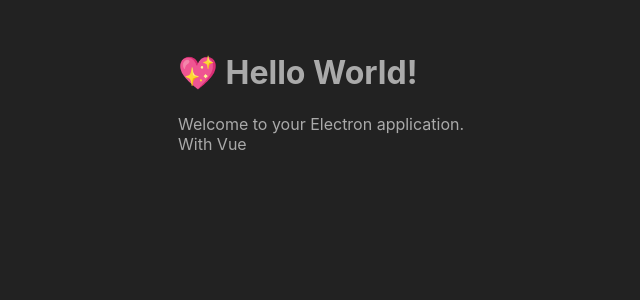
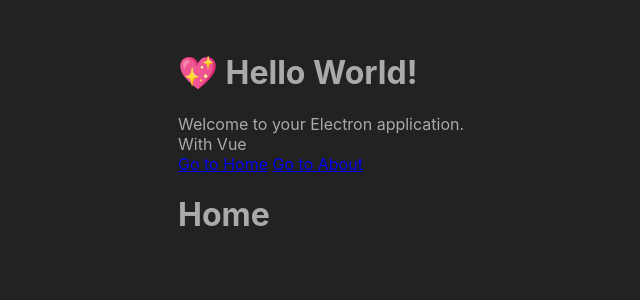
Before and after one commit to mineot/fortuna-desktop, a Vue app: page / in a window 1280 px wide. Shown: the top 300 px of the page, without its empty margins (158-798 px from the left). Built offline with nearby package versions, Linux system fonts and the light colour scheme.

Commit message:
master - add vue router

```diff
--- a/package.json
+++ b/package.json
@@ -40,6 +40,7 @@
   "dependencies": {
     "electron-squirrel-startup": "^1.0.1",
     "sass": "^1.79.3",
-    "vue": "^3.5.8"
+    "vue": "^3.5.8",
+    "vue-router": "^4.4.5"
   }
 }
--- a/src/App.vue
+++ b/src/components/App.vue
@@ -2,6 +2,14 @@
   <h1>💖 Hello World!</h1>
   <div>Welcome to your Electron application.</div>
   <div>With Vue</div>
+  <nav>
+    <RouterLink to="/">Go to Home</RouterLink>
+    <span>&nbsp;</span>
+    <RouterLink to="/about">Go to About</RouterLink>
+  </nav>
+  <div>
+    <RouterView />
+  </div>
 </template>
 
 <script setup>
--- /dev/null
+++ b/src/components/views/About.vue
@@ -0,0 +1,3 @@
+<template>
+  <h1>About</h1>
+</template>
--- /dev/null
+++ b/src/components/views/Home.vue
@@ -0,0 +1,3 @@
+<template>
+  <h1>Home</h1>
+</template>
--- /dev/null
+++ b/src/core/router.ts
@@ -0,0 +1,14 @@
+import { createRouter, createWebHistory } from "vue-router";
+
+import HomeView from "../components/views/Home.vue";
+import AboutView from "../components/views/About.vue";
+
+const routes = [
+  { path: "/", component: HomeView },
+  { path: "/about", component: AboutView },
+];
+
+export const router = createRouter({
+  history: createWebHistory(),
+  routes,
+});
--- a/src/renderer.ts
+++ b/src/renderer.ts
@@ -28,9 +28,11 @@
 
 import "./styles/app.scss";
 import { createApp } from "vue";
-import App from "./App.vue";
+import { router } from "./core/router";
+import App from "./components/App.vue";
 
 const vueApp = createApp(App);
+vueApp.use(router);
 vueApp.mount("#app");
 
 console.log(
```
Also changed, not shown: 1 other file (tests, documents, lock files or other folders).
